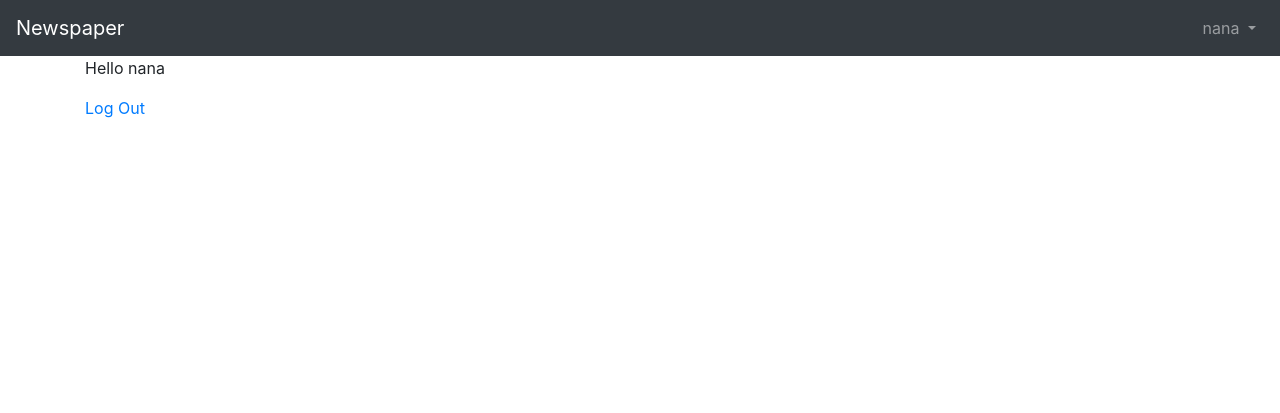
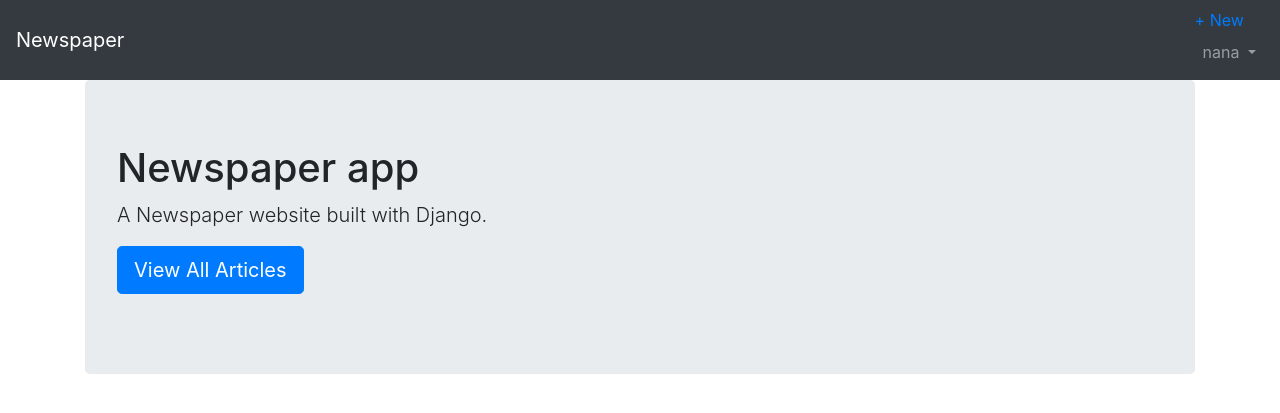
Before and after one commit to SarpongAbasimi/DjangoPagesApp-Custom-User-Model, a Django app: page / in a window 1280 px wide. Shown: the top 413 px of the page. Run offline with Django 3.2, Linux system fonts and the light colour scheme; a user stored in the database is signed in; some libraries are stand-ins or nearby versions.

Commit message:
createview working

```diff
--- a/articles/urls.py
+++ b/articles/urls.py
@@ -1,5 +1,5 @@
 from django.urls import path
-from .views import ArticleListView,ArticleDetailView,ArticleDeleteView,ArticleUpdateView
+from .views import ArticleListView,ArticleDetailView,ArticleDeleteView,ArticleUpdateView,ArticleCreateView
 '''
 urlpatterns = [
     path('',ArticleListView.as_view(),name='article_list'),
@@ -12,5 +12,6 @@ urlpatterns = [
     path('<int:pk>/edit/',ArticleUpdateView.as_view(), name='article_edit'), # new
     path('<int:pk>/',ArticleDetailView.as_view(), name='article_detail'), # new
     path('<int:pk>/delete/',ArticleDeleteView.as_view(), name='article_delete'), # new
+    path('new/', ArticleCreateView.as_view(), name='article_new'), # new
     path('', ArticleListView.as_view(), name='article_list'),
 ]
--- a/mynewsApp/settings.py
+++ b/mynewsApp/settings.py
@@ -133,8 +133,8 @@ CRISPY_TEMPLATE_PACK = 'bootstrap4'
 AUTH_USER_MODEL='users.CustomUser'
 
 # userLogin and logout Rediret
-LOGIN_REDIRECT_URL = ''
-LOGOUT_REDIRECT_URL =''
+LOGIN_REDIRECT_URL = 'home'
+LOGOUT_REDIRECT_URL ='login'
 
 #Email Reset
 EMAIL_BACKEND = 'django.core.mail.backends.console.EmailBackend'
--- a/templates/base.html
+++ b/templates/base.html
@@ -17,8 +17,10 @@
                 <span class="navbar-toggler-icon"></span>
              </button>
                     <div class="collapse navbar-collapse" id="navbarCollapse">
-                        {% if user.is_authenticated %} <ul class="navbar-nav ml-auto">
-                        <li class="nav-item">
+                        {% if user.is_authenticated %}
+                        <ul class="navbar-nav ml-auto">
+                <li class="nav-item">
+                        <a href="{% url 'article_new' %}">+ New</a>
                         <a class="nav-link dropdown-toggle" href="#" id="userMenu"
                                       data-toggle="dropdown" aria-haspopup="true"
                                       aria-expanded="false">
@@ -38,7 +40,8 @@
                         <a class="dropdown-item" href="{% url 'article_list' %}"> <i class="fas fa-newspaper"></i> Articles </a>
                         <a class="dropdown-item" href="{% url 'logout' %}"> <i class="fas fa-sign-out-alt"></i> Log Out</a>
                         <a class="dropdown-item" href="{% url 'password_change'%}"><i class="fas fa-key"></i>Change password</a>
-                    </div> </li>
+                    </div>
+                </li>
                         </ul> {% else %}
                             <form class="form-inline ml-auto">
                             <a href="{% url 'login' %}" class="btn btn-outline-secondary m-1"> Log In</a>
--- a/templates/home.html
+++ b/templates/home.html
@@ -1,12 +1,13 @@
 {% extends 'base.html' %}
 
+
 {% block content %}
-{% if user.is_authenticated %}
-
-<p>Hello {{ user.username}}</p>
-<p><a href="{% url 'logout' %}">Log Out</a></p>
-
-{%else%}
-<p><a href="{% url 'login' %}">Log In</a></p>
-{% endif %}
-{% endblock %}
+<div class="jumbotron">
+  <h1 class="display- ">Newspaper app</h1>
+  <p class="lead">A Newspaper website built with Django.</p>
+  <p class="lead">
+    <a class="btn btn-primary btn-lg" href="{% url 'article_list' %}"
+    role="button">View All Articles</a>
+  </p>
+</div>
+{% endblock content %}
--- a/templates/registration/login.html
+++ b/templates/registration/login.html
@@ -7,7 +7,7 @@
 </div>
 
 <div class="container">
-        <form method="POST">
+        <form method="POST"> {% csrf_token %}
                 {{form |crispy}}
                 <button class='btn btn-success'type="submit">Log In</button>
         </form>
--- a/templates/signup.html
+++ b/templates/signup.html
@@ -4,6 +4,7 @@
 {% block content %}
 <div class='container'>
         <form method="POST">
+                {% csrf_token %}
                 {{form|crispy}}
                 <button class='btn btn-success' type="submit">Sign up</button>
         </form>
```
Also changed, not shown: articles/views.py (+10 -1 lines), templates/article_new.html (added, +8 -0 lines), db.sqlite3.
